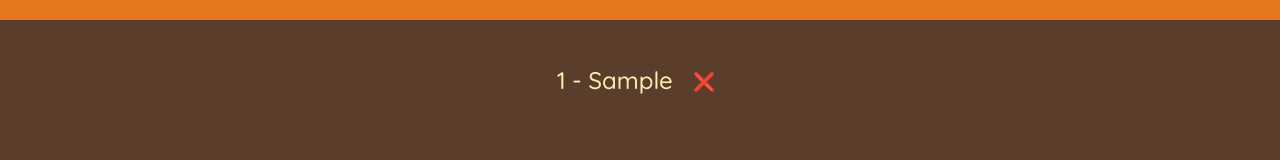
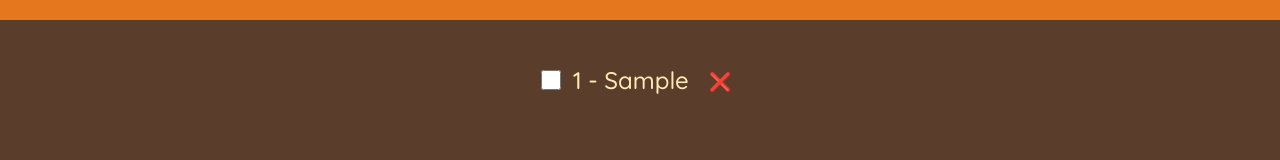
Before and after one commit to DRV111/far-away-app, a React (Vite) app: page / in a window 1280 px wide. Both pictures are taken after typing "Sample" into the empty fields and a click on the input "Add Item". Shown: the part 359-519 px from the top of the page. Built offline with nearby package versions, Linux system fonts and the light colour scheme.

Commit message:
feat: toggle item status if packed

```diff
--- a/src/App.jsx
+++ b/src/App.jsx
@@ -15,11 +15,23 @@ function App() {
     setItems((items) => items.filter((itm) => itm.id !== id));
   }
 
+  function handleCheckItem(id) {
+    setItems((items) =>
+      items.map((itm) =>
+        itm.id === id ? { ...itm, packed: !itm.packed } : itm
+      )
+    );
+  }
+
   return (
     <div className="app">
       <Logo />
       <Form onAddItems={handleAddItems} />
-      <PackingList items={items} onDeleteItem={handleDeleteItem} />
+      <PackingList
+        items={items}
+        onDeleteItem={handleDeleteItem}
+        onCheckItem={handleCheckItem}
+      />
       <Stats />
     </div>
   );
--- a/src/components/Form.jsx
+++ b/src/components/Form.jsx
@@ -8,7 +8,7 @@ function Form({ onAddItems }) {
     if (!description) {
       return;
     }
-    const newItem = { description, quantity, packed: false };
+    const newItem = { description, quantity, packed: false, id: Date.now() };
     onAddItems(newItem);
     setDescription('');
     setQuantity(1);
--- a/src/components/Item.jsx
+++ b/src/components/Item.jsx
@@ -1,7 +1,12 @@
-function Item({ item, onDeleteItem }) {
+function Item({ item, onDeleteItem, onCheckItem }) {
   return (
     <li>
-      <span>
+      <input
+        type="checkbox"
+        value={item.packed}
+        onChange={() => onCheckItem(item.id)}
+      />
+      <span style={item.packed ? { textDecoration: 'line-through' } : {}}>
         {item.quantity} - {item.description}
       </span>
       <button onClick={() => onDeleteItem(item.id)}>❌</button>
--- a/src/components/PackingList.jsx
+++ b/src/components/PackingList.jsx
@@ -6,12 +6,17 @@ import Item from './Item';
 //   { id: 3, description: 'Charger', quantity: 1, packed: false },
 // ];
 
-function PackingList({ items, onDeleteItem }) {
+function PackingList({ items, onDeleteItem, onCheckItem }) {
   return (
     <div className="list">
       <ul>
         {items.map((item) => (
-          <Item key={item.id} item={item} onDeleteItem={onDeleteItem} />
+          <Item
+            key={item.id}
+            item={item}
+            onDeleteItem={onDeleteItem}
+            onCheckItem={onCheckItem}
+          />
         ))}
       </ul>
     </div>
```
